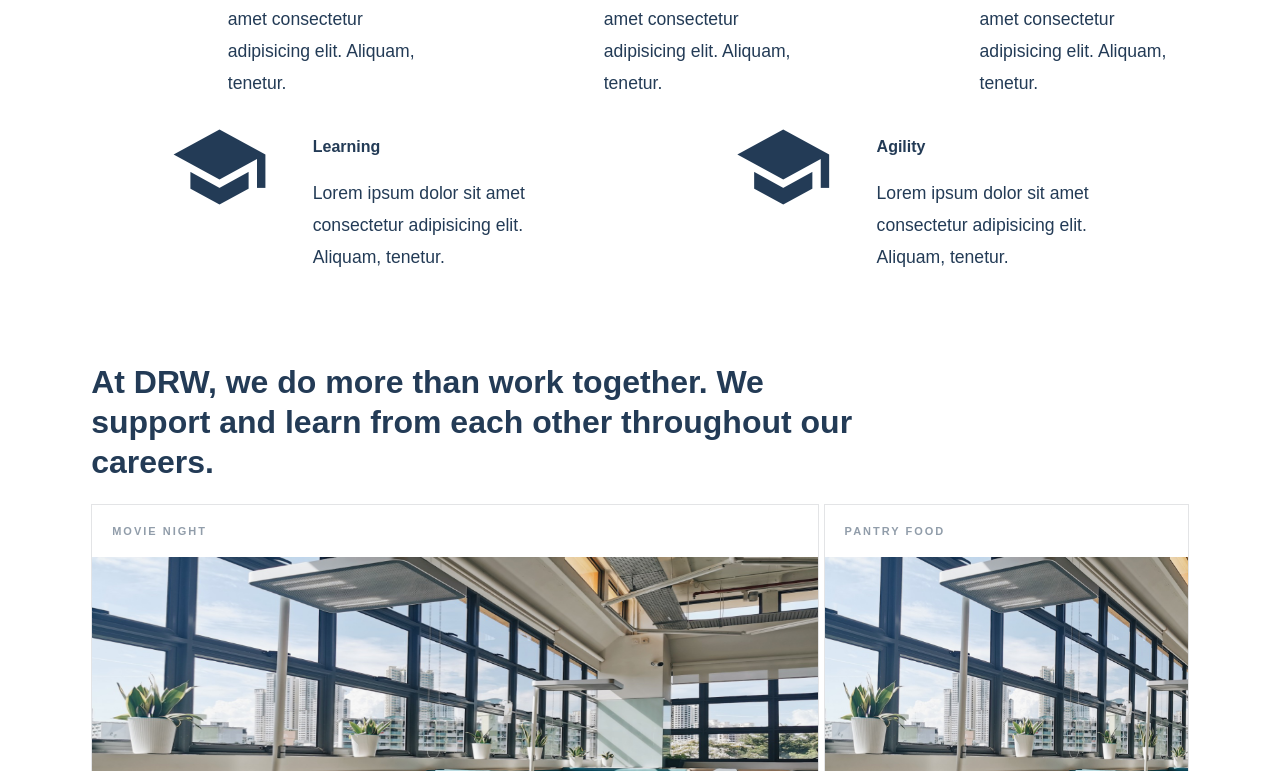
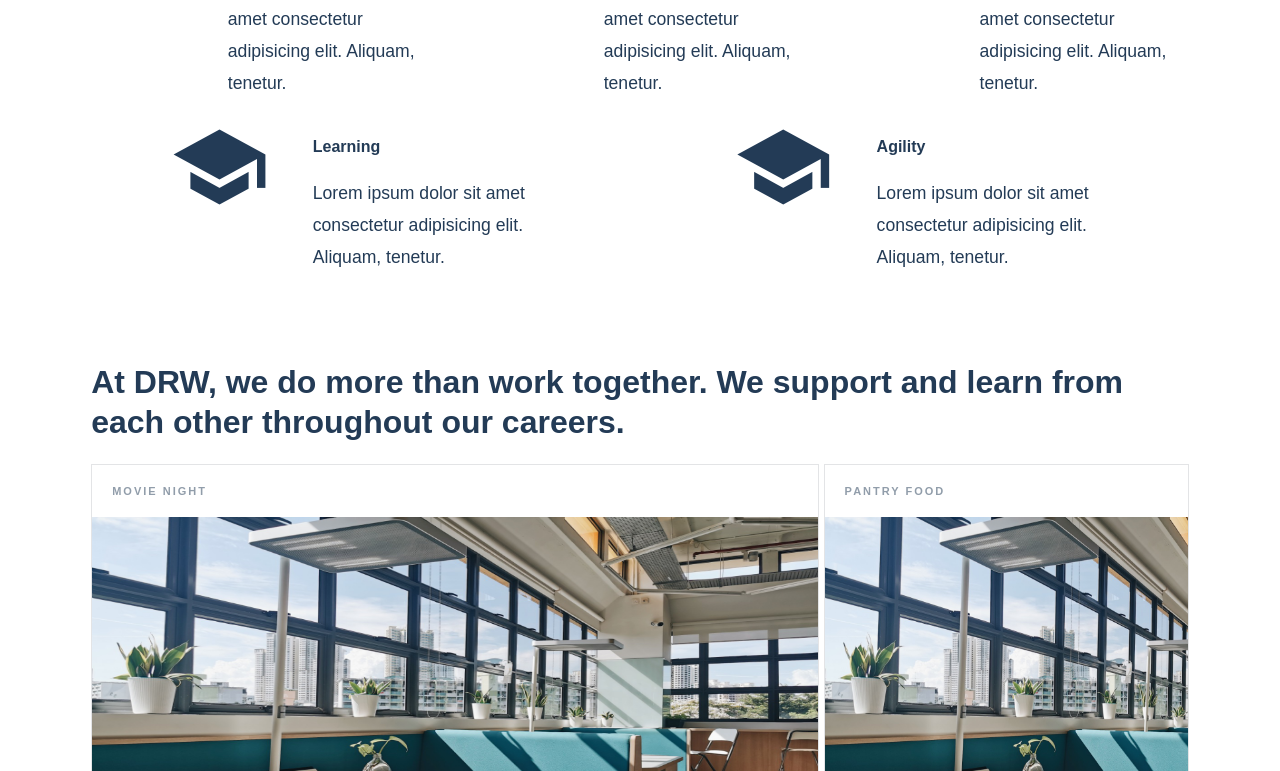
Before and after one commit to harshvats2000/dytechlab, a React (Create React App) app: page /culture in a window 1280 px wide. Shown: the part 1246-2017 px from the top of the page. Built offline with nearby package versions, Linux system fonts and the light colour scheme.

Commit message:
font weight increased

```diff
--- a/src/App.css
+++ b/src/App.css
@@ -24,7 +24,7 @@ img {
   font-size: 1.1rem;
   font-family: 'proxima nove', sans-serif;
   line-height: 2rem;
-  font-weight: 100;
+  font-weight: 400;
   text-align: left;
 }
 
--- a/src/container/Culture/culture.module.css
+++ b/src/container/Culture/culture.module.css
@@ -129,7 +129,6 @@
     gap: 0 5px;
   }
   .fun_heading {
-    max-width: 800px;
     font-size: 32px;
   }
   .fun_card {
```
